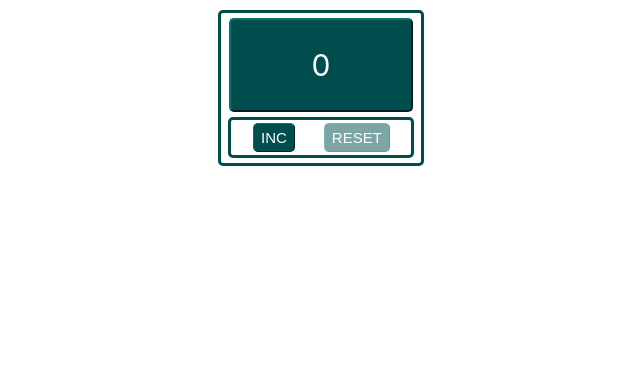
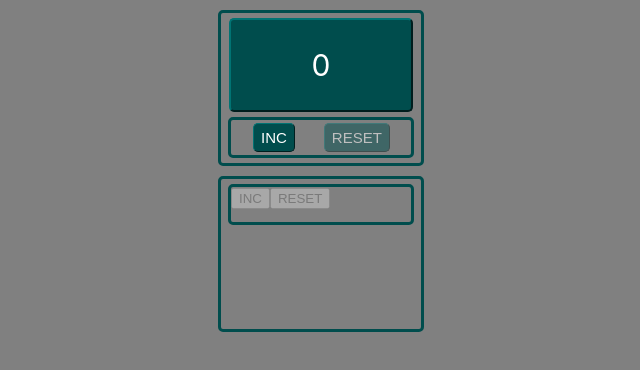
Before and after one commit to MariaShev777/counter, a React (Create React App) app: page / in a window 1280 px wide. Shown: the top 370 px of the page, without its empty margins (319-959 px from the left). Built offline with nearby package versions, Linux system fonts and the light colour scheme.

Commit message:
2 components

```diff
--- a/public/index.html
+++ b/public/index.html
@@ -9,6 +9,11 @@
       name="description"
       content="Web site created using create-react-app"
     />
+    <style>
+      body {
+        background-color: grey;
+      }
+    </style>
     <link rel="apple-touch-icon" href="%PUBLIC_URL%/logo192.png" />
     <!--
       manifest.json provides metadata used when your web app is installed on a
--- a/src/App.css
+++ b/src/App.css
@@ -1,3 +1,4 @@
+
 .counter {
   width: 200px;
   height: 150px;
--- a/src/App.tsx
+++ b/src/App.tsx
@@ -1,48 +1,16 @@
-import React, {useState} from "react";
+import React from "react";
 import './App.css';
-import {SuperButton} from "./components/SuperButton";
+import {Counter} from "./components/Counter";
+import {Settings} from "./components/Settings";
 
 
 function App() {
-    let maxValue = 5;
-    let minValue = 0;
-
-    const [count, setCount] = useState<number>(minValue)
-
-    const incHandler = () => {
-        if (count < maxValue) setCount(count + 1);
-    }
-
-    const resetHandler = () => {
-          setCount(minValue)
-    }
-
-    const incDisabled = (count === maxValue)
-    const resetDisabled = (count === minValue)
-
-    const displayClass = (count === maxValue ? "count-display-error" : "count-display")
-
-    const incClass = `button
-    ${incDisabled ? 'disabled' : ''}`
-
-
-    const resetClass = `button
-    ${resetDisabled ? 'disabled' : ''}`
-
-
-
-  return (
-      <div className="counter">
-
-          <div className={displayClass}>{count}</div>
-
-          <div className="buttons-display">
-                    <SuperButton callback={incHandler} className={incClass} disabled={incDisabled}>INC</SuperButton>
-                    <SuperButton callback={resetHandler} className={resetClass} disabled={resetDisabled}>RESET</SuperButton>
-          </div>
-
-      </div>
-  );
+    return (
+        <div >
+            <Counter/>
+            <Settings/>
+        </div>
+    )
 }
 
 export default App;
--- /dev/null
+++ b/src/components/Counter.tsx
@@ -0,0 +1,47 @@
+import React, {useState} from "react";
+import {SuperButton} from "./SuperButton";
+
+export const Counter = () => {
+
+    let maxValue = 5;
+    let minValue = 0;
+
+    const [count, setCount] = useState<number>(minValue)
+
+    const incHandler = () => {
+        if (count < maxValue) setCount(count + 1);
+    }
+
+    const resetHandler = () => {
+        setCount(minValue)
+    }
+
+    const incDisabled = (count === maxValue)
+    const resetDisabled = (count === minValue)
+
+    const displayClass = (count === maxValue ? "count-display-error" : "count-display")
+
+    const incClass = `button
+    ${incDisabled ? 'disabled' : ''}`
+
+
+    const resetClass = `button
+    ${resetDisabled ? 'disabled' : ''}`
+
+
+
+    return (
+        <div>
+            <div className="counter">
+
+                <div className={displayClass}>{count}</div>
+
+                <div className="buttons-display">
+                    <SuperButton callback={incHandler} className={incClass} disabled={incDisabled}>INC</SuperButton>
+                    <SuperButton callback={resetHandler} className={resetClass} disabled={resetDisabled}>RESET</SuperButton>
+                </div>
+
+            </div>
+        </div>
+    );
+};
--- /dev/null
+++ b/src/components/Settings.tsx
@@ -0,0 +1,19 @@
+import React from "react";
+import {SuperButton} from "./SuperButton";
+
+export const Settings = () => {
+    return (
+        <div>
+                <div className="counter">
+
+                    <div></div>
+
+                    <div className="buttons-display">
+                        <SuperButton callback={()=>{}} className={''} disabled>INC</SuperButton>
+                        <SuperButton callback={()=>{}} className={''} disabled>RESET</SuperButton>
+                    </div>
+
+                </div>
+        </div>
+    );
+};
```
